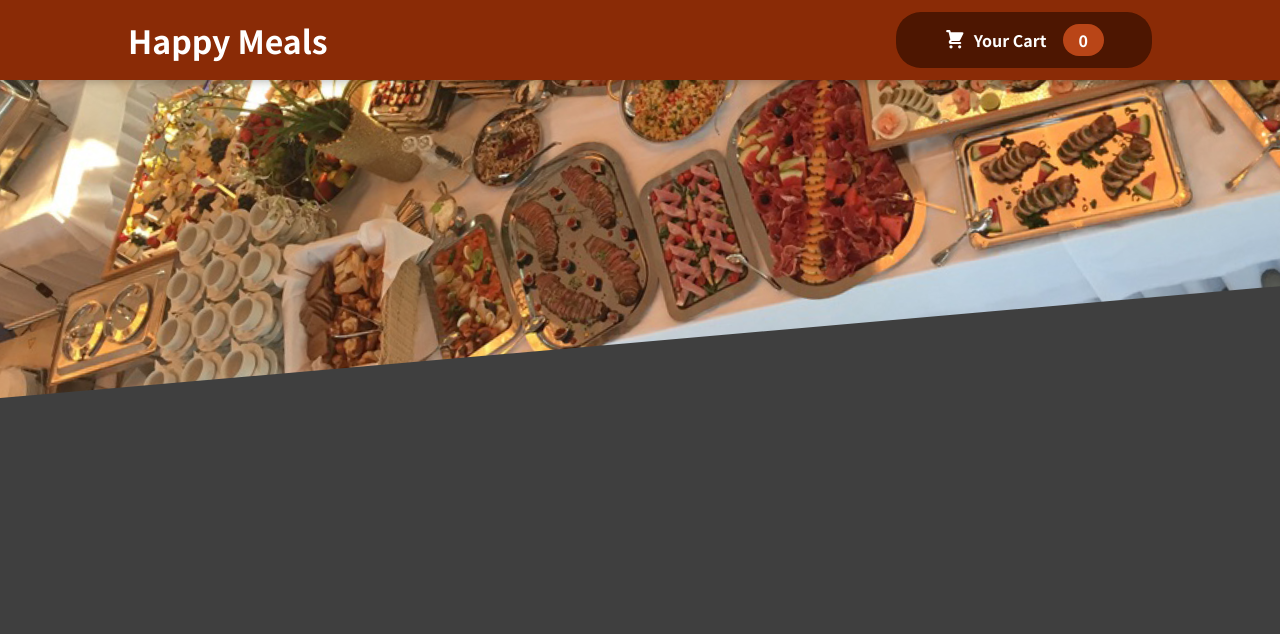
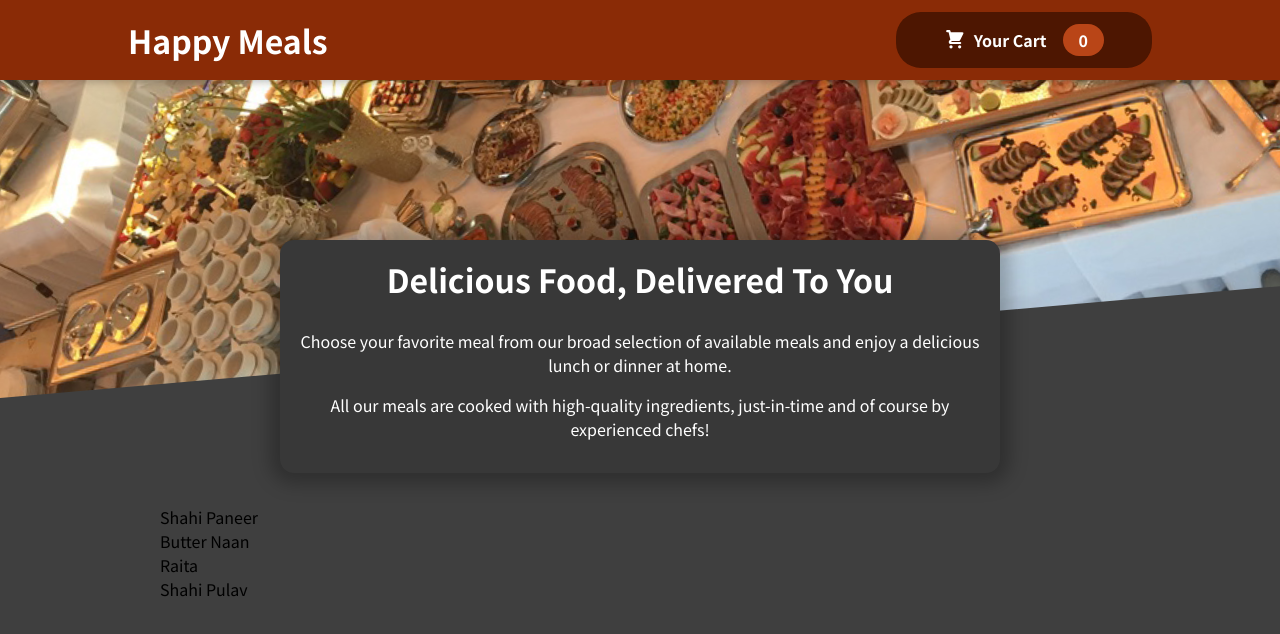
Before and after one commit to SomyaBhatnagar19/Resturant-Project, a React (Create React App) app: page / in a window 1280 px wide. Shown: the top 634 px of the page. Built offline with nearby package versions, Linux system fonts and the light colour scheme.

Commit message:
Adding the summary feature.

```diff
--- a/src/App.js
+++ b/src/App.js
@@ -1,10 +1,16 @@
-import React, {Fragment} from "react";
+import React, { Fragment } from "react";
+
 import Header from "./components/Layout/Header";
+
+import Meals from "./components/Meals/Meals";
 
 function App() {
   return (
     <Fragment>
-      <Header/>
+      <Header />
+      <main>
+        <Meals/>
+      </main>
     </Fragment>
   );
 }
--- /dev/null
+++ b/src/components/Meals/AvailableMeals.js
@@ -0,0 +1,41 @@
+import React from "react";
+
+import classes from './AvailableMeals.module.css'
+
+const DUMMY_MEALS = [
+    {
+      id: 'm1',
+      name: 'Shahi Paneer',
+      description: 'Finest paneer and veggies',
+      price: 200,
+    },
+    {
+      id: 'm2',
+      name: 'Butter Naan',
+      description: 'Tandoor Bread!',
+      price: 20,
+    },
+    {
+      id: 'm3',
+      name: 'Raita',
+      description: 'Rich, creamy, with seasoning',
+      price: 40,
+    },
+    {
+      id: 'm4',
+      name: 'Shahi Pulav',
+      description: 'Healthy...with lots of veggies & herbs',
+      price: 150,
+    },
+  ];
+
+const AvailableMeals = () => {
+    const mealsList = DUMMY_MEALS.map(meal => <li>{meal.name}</li>);
+    return <section className={classes.meals}>
+        <ul>
+            {mealsList}
+        </ul>
+    </section>
+};
+
+export default AvailableMeals;
--- /dev/null
+++ b/src/components/Meals/AvailableMeals.module.css
@@ -0,0 +1,24 @@
+.meals {
+    max-width: 60rem;
+    width: 90%;
+    margin: 2rem auto;
+    animation: meals-appear 1s ease-out forwards;
+  }
+
+  .meals ul {
+    list-style: none;
+    margin: 0;
+    padding: 0;
+  }
+
+  @keyframes meals-appear {
+    from {
+      opacity: 0;
+      transform: translateY(3rem);
+    }
+
+    to {
+      opacity: 1;
+      transform: translateY(0);
+    }
+  }
--- /dev/null
+++ b/src/components/Meals/Meals.js
@@ -0,0 +1,13 @@
+import MealsSummary from "./MealsSummary";
+
+import AvailableMeals from "./AvailableMeals";
+import { Fragment } from "react";
+
+const Meals = () => {
+    return <Fragment>
+        <MealsSummary/>
+        <AvailableMeals/>
+    </Fragment>
+}
+
+export default Meals;
--- /dev/null
+++ b/src/components/Meals/MealsSummary.js
@@ -0,0 +1,21 @@
+import React from "react";
+
+import classes from './MealsSummary.module.css'
+
+const MealsSummary = () => {
+  return (
+    <section className={classes.summary}>
+      <h2>Delicious Food, Delivered To You</h2>
+      <p>
+        Choose your favorite meal from our broad selection of available meals
+        and enjoy a delicious lunch or dinner at home.
+      </p>
+      <p>
+        All our meals are cooked with high-quality ingredients, just-in-time and
+        of course by experienced chefs!
+      </p>
+    </section>
+  );
+};
+
+export default MealsSummary;
--- /dev/null
+++ b/src/components/Meals/MealsSummary.module.css
@@ -0,0 +1,18 @@
+.summary {
+    text-align: center;
+    max-width: 45rem;
+    width: 90%;
+    margin: auto;
+    margin-top: -10rem;
+    position: relative;
+    background-color: #383838;
+    color: white;
+    border-radius: 14px;
+    padding: 1rem;
+    box-shadow: 0 1px 18px 10px rgba(0, 0, 0, 0.25);
+  }
+
+  .summary h2 {
+    font-size: 2rem;
+    margin-top: 0;
+  }
```
